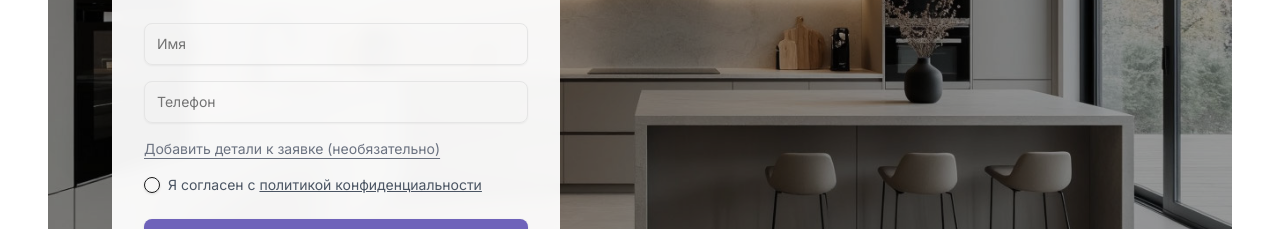
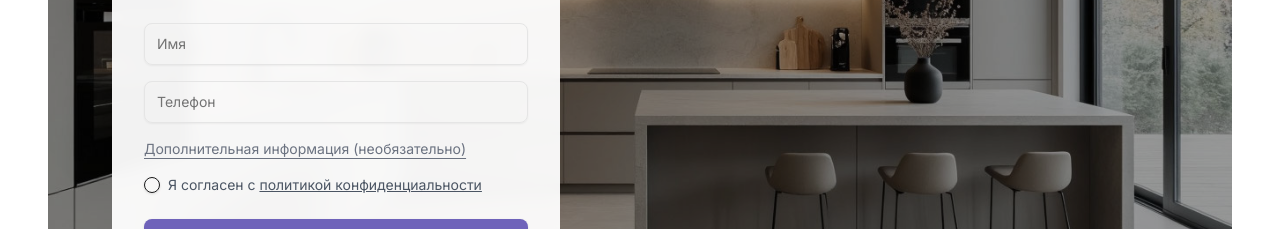
Before and after one commit to ItsNikoo/abt_furniture, a Next.js app in the folder abt-frontend/: page / in a window 1280 px wide. Shown: the part 2240-2469 px from the top of the page. Built offline with nearby package versions, Linux system fonts and the light colour scheme; no server answers.

Commit message:
deploy ready

```diff
--- a/abt-frontend/src/components/shared/Forms/ContactForm/index.tsx
+++ b/abt-frontend/src/components/shared/Forms/ContactForm/index.tsx
@@ -248,7 +248,7 @@ export function ContactForm(
 
       <details className="group">
         <summary className="cursor-pointer list-none text-sm text-gray-500 underline underline-offset-4 transition-colors hover:text-gray-800 [&::-webkit-details-marker]:hidden">
-          Добавить детали к заявке (необязательно)
+          Дополнительная информация (необязательно)
         </summary>
 
         <div className="mt-4 flex flex-col gap-4">
```
